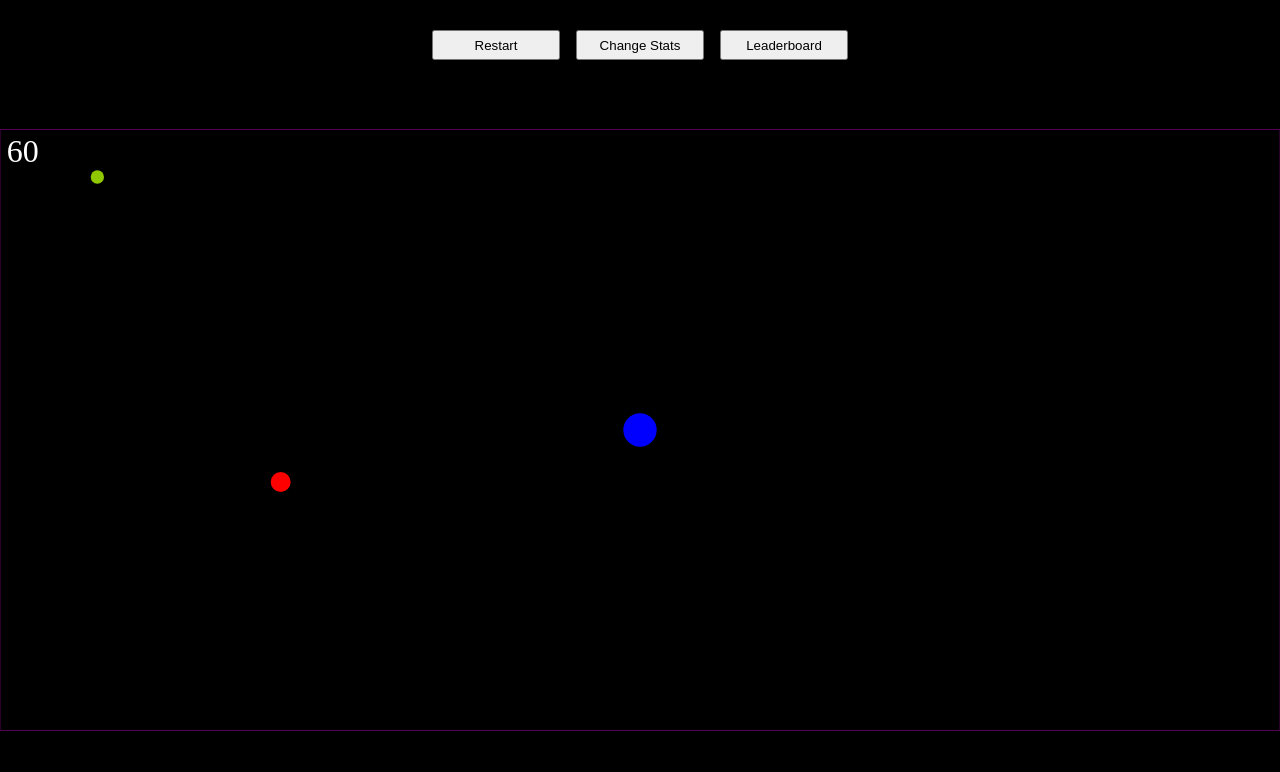
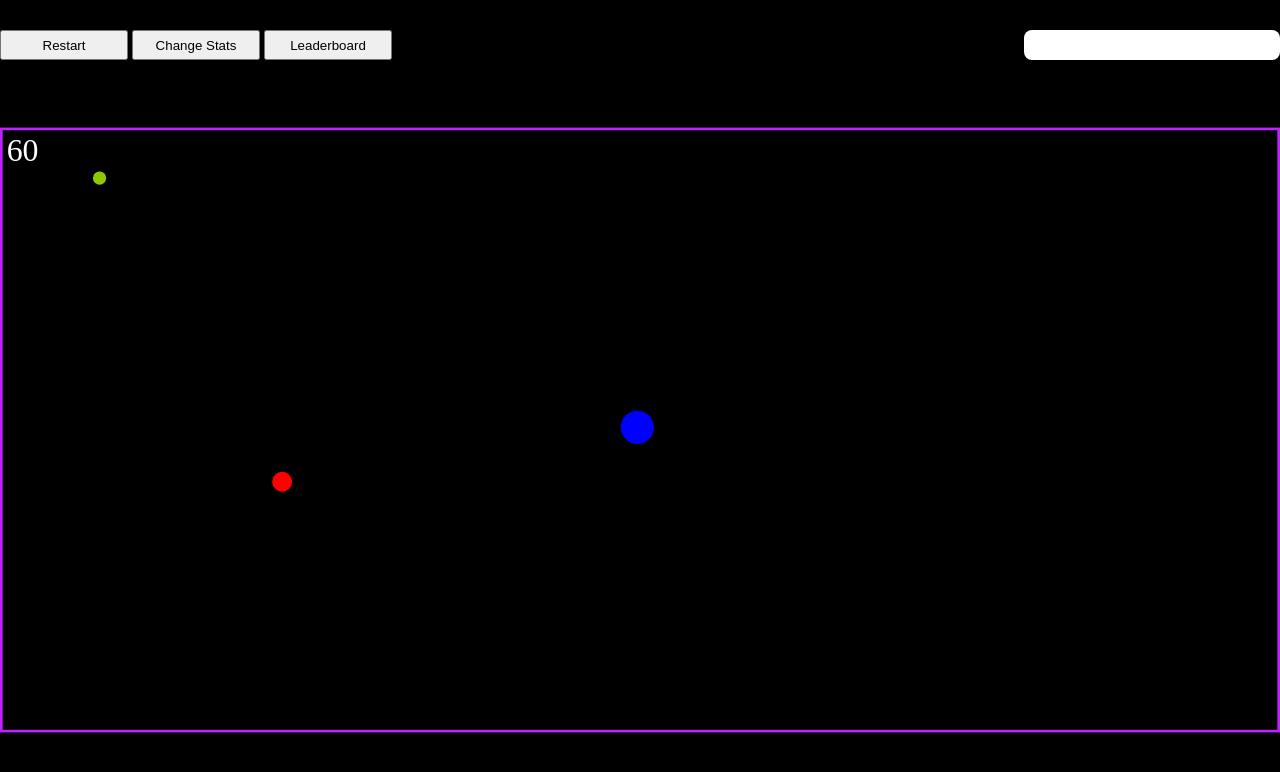
Before and after one commit to Reubunbun/Dots, a website built with webpack: page index.html in a window 1280 px wide. Built offline with nearby package versions, Linux system fonts and the light colour scheme.

Commit message:
Rainbow powerup effect

```diff
--- a/index.html
+++ b/index.html
@@ -7,9 +7,14 @@
     <body>
         <div class="container-main">
             <div class="container-UI" id="UI-bar">
-                <button id="btn-restart">Restart</button>
-                <button id="btn-change-stats">Change Stats</button>
-                <button id="btn-leaderboard">Leaderboard</button>
+                <div class="container-btns">
+                    <button id="btn-restart">Restart</button>
+                    <button id="btn-change-stats">Change Stats</button>
+                    <button id="btn-leaderboard">Leaderboard</button>
+                </div>
+                <div class="container-power-meter">
+                    <span id="power-meter"></span>
+                </div>
             </div>
             <canvas id="game-canvas" />
         </div>
--- a/src/index.ts
+++ b/src/index.ts
@@ -1,7 +1,13 @@
-import { type GameEndEventParams, EVENT_GAME_END } from './types/globals';
+import {
+    type GameEndEventParams,
+    type PowerChangeEventParams,
+    EVENT_GAME_END,
+    EVENT_POWER_CHANGE,
+} from './types/globals';
 declare global {
     interface DocumentEventMap {
         [EVENT_GAME_END]: CustomEvent<GameEndEventParams>;
+        [EVENT_POWER_CHANGE]: CustomEvent<PowerChangeEventParams>;
     }
 }
 
@@ -11,6 +17,7 @@ import Game from './lib/Game';
 const canvas = document.getElementById('game-canvas') as HTMLCanvasElement;
 const UIBar = document.getElementById('UI-bar') as HTMLDivElement;
 const btnRestart = document.getElementById('btn-restart') as HTMLButtonElement;
+const powerMeter = document.getElementById('power-meter') as HTMLSpanElement;
 let game = new Game(canvas);
 
 btnRestart.addEventListener('click', () => {
@@ -19,14 +26,22 @@ btnRestart.addEventListener('click', () => {
     game.start();
 });
 
+document.addEventListener(EVENT_POWER_CHANGE, e => {
+    powerMeter.style.transition = `width ${e.detail.transitionTime}ms ease`;
+    powerMeter.style.width = `${e.detail.percent}%`;
+});
 document.addEventListener(EVENT_GAME_END, e => {
+    powerMeter.style.width = '0%';
     console.log('GAME ENDED!', e.detail);
 });
 
 const callbackResize = () => {
     const UIHeight = UIBar.getBoundingClientRect().height;
     const heightToUse = (window.innerHeight - UIHeight) * 0.9
-    game.resize(window.innerWidth, heightToUse);
+    const screenXPadding = game.resize(window.innerWidth, heightToUse);
+    const UIWidth = window.innerWidth - (screenXPadding * 2);
+    UIBar.style.width = `${UIWidth}px`;
+    UIBar.style.paddingLeft = `${screenXPadding}px`;
 };
 callbackResize();
 window.addEventListener(
--- a/src/lib/Colour.ts
+++ b/src/lib/Colour.ts
@@ -1,4 +1,13 @@
 class Colour {
+    public static RED = new Colour(255, 0, 0, 1);
+    public static GREEN = new Colour(0, 255, 0, 1);
+    public static BLUE = new Colour(0, 0, 255, 1);
+    public static PINK = new Colour(255, 0, 255, 1);
+    public static YELLOW = new Colour(255, 255, 0, 1);
+    public static PURPLE = new Colour(128, 0, 255, 1);
+    public static TEAL = new Colour(0, 255, 255, 1);
+    public static ORANGE = new Colour(255, 128, 0, 1);
+
     private _r: number;
     private _g: number;
     private _b: number;
@@ -57,10 +66,10 @@ class Colour {
     ) : Colour
     {
         return new this(
-            from.r + (Math.abs(to.r - from.r) * percent),
-            from.g + (Math.abs(to.g - from.g) * percent),
-            from.b + (Math.abs(to.b - from.b) * percent),
-            from.a + (Math.abs(to.a - from.a) * percent),
+            from.r + ((to.r - from.r) * percent),
+            from.g + ((to.g - from.g) * percent),
+            from.b + ((to.b - from.b) * percent),
+            from.a + ((to.a - from.a) * percent),
         );
     }
 
@@ -68,6 +77,16 @@ class Colour {
     {
         return new this(colour.r, colour.g, colour.b, colour.a);
     }
+
+    equals(colour: Colour) : boolean
+    {
+        return (
+            colour.r === this._r &&
+            colour.g === this._g &&
+            colour.b === this._b &&
+            colour.a === this._a
+        );
+    }
 }
 
 export default Colour;
--- a/src/lib/Game.ts
+++ b/src/lib/Game.ts
@@ -1,14 +1,22 @@
-import { type GameEndEventParams, EVENT_GAME_END } from '../types/globals';
+import {
+    type GameEndEventParams,
+    type PowerChangeEventParams,
+    EVENT_GAME_END,
+    EVENT_POWER_CHANGE,
+} from '../types/globals';
 import Vector from './Vector';
 import Player from './entities/Player';
 import Obstacle from './entities/Obstacle';
 import Collectable from './entities/Collectable';
 
 class Game {
-    public static readonly REF_WIDTH = 1920;
-    public static readonly REF_HEIGHT = 903;
-
     private static readonly MIN_SPAWN_DIST_FROM_PLAYER = 200;
+    private static readonly BORDER_COLOUR = '#c022ff'
+    public static readonly BORDER_WIDTH = 4;
+    private static readonly REF_WIDTH = 1920 + (Game.BORDER_WIDTH * 2);
+    private static readonly REF_HEIGHT = 903 + (Game.BORDER_WIDTH * 2);
+    public static readonly STAGE_WIDTH = Game.REF_WIDTH - (Game.BORDER_WIDTH * 2);
+    public static readonly STAGE_HEIGHT = Game.REF_HEIGHT - (Game.BORDER_WIDTH * 2);
 
     private _ended: boolean = false;
     private _timeGameStart: number = Date.now();
@@ -28,7 +36,7 @@ class Game {
         this._context = canvas.getContext('2d');
 
         this._player = new Player(
-            new Vector(Game.REF_WIDTH / 2, Game.REF_HEIGHT / 2),
+            new Vector(Game.STAGE_WIDTH / 2, Game.STAGE_HEIGHT / 2),
         );
 
         const firstObstacle = new Obstacle(
@@ -41,7 +49,7 @@ class Game {
         );
     }
 
-    resize(screenWidth: number, screenHeight: number) : void
+    resize(screenWidth: number, screenHeight: number) : number
     {
         this._canvas.style.width = `${screenWidth}px`;
         this._canvas.style.height = `${screenHeight}px`;
@@ -52,11 +60,12 @@ class Game {
             screenWidth / Game.REF_WIDTH,
             screenHeight / Game.REF_HEIGHT,
         );
+        const screenXPadding = (this._canvas.width - Game.REF_WIDTH * scaleFitNative) / 2;
 
         this._context.setTransform(
             scaleFitNative, 0,
             0, scaleFitNative,
-            (this._canvas.width - Game.REF_WIDTH * scaleFitNative) / 2,
+            screenXPadding,
             (this._canvas.height - Game.REF_HEIGHT * scaleFitNative) / 2,
         );
 
@@ -65,6 +74,8 @@ class Game {
         } else {
             this._context.imageSmoothingEnabled = false;
         }
+
+        return screenXPadding;
     }
 
     start() : void
@@ -114,14 +125,19 @@ class Game {
         const deltaTime = (frameTime - this._lastFrameTime) / 1000;
         this._lastFrameTime = frameTime;
 
-        // Drawings sometimes bleed over the edge of the game area, so paint
-        // over the areas around with black first
+        // Background
         this._context.fillStyle = 'black';
         this._context.fillRect(-100, -100, Game.REF_WIDTH + 200, Game.REF_HEIGHT + 200);
 
-        this._context.fillRect(0, 0, Game.REF_WIDTH, Game.REF_HEIGHT);
-        this._context.strokeStyle = 'purple';
-        this._context.strokeRect(0, 1, Game.REF_WIDTH, Game.REF_HEIGHT -2);
+        // Border
+        this._context.strokeStyle = Game.BORDER_COLOUR;
+        this._context.lineWidth = Game.BORDER_WIDTH;
+        this._context.strokeRect(
+            Game.BORDER_WIDTH / 2,
+            Game.BORDER_WIDTH / 2,
+            Game.REF_WIDTH - Game.BORDER_WIDTH,
+            Game.REF_HEIGHT - Game.BORDER_WIDTH,
+        );
         this._context.strokeStyle = 'none';
 
         this._context.fillStyle = 'white';
@@ -152,9 +168,20 @@ class Game {
                     this._collectablesCollected++;
                     this._player.addCharge();
 
+                    document.dispatchEvent(new CustomEvent<PowerChangeEventParams>(
+                        EVENT_POWER_CHANGE,
+                        {
+                            detail: {
+                                percent: this._player.getChargePercent(),
+                                transitionTime: 750,
+                            },
+                        }
+                    ));
+
                     this._collectable.resetPosition(this._getRandomPositionToSpawn(
                         Collectable.RADIUS,
                     ));
+                    console.log('new collectable position:', this._collectable.position);
                     this._allObstacles.add(
                         new Obstacle(
                             this._getRandomPositionToSpawn(Obstacle.RADIUS),
@@ -175,21 +202,34 @@ class Game {
             this._context.fill();
         }
 
+        if (this._player.inPowerup()) {
+            document.dispatchEvent(new CustomEvent<PowerChangeEventParams>(
+                EVENT_POWER_CHANGE,
+                {
+                    detail: {
+                        percent: this._player.getChargePercent(),
+                        transitionTime: 100,
+                    },
+                }
+            ));
+        }
+
         this._animationId = requestAnimationFrame(this._nextFrame.bind(this));
     }
 
     private _getRandomPositionToSpawn(entityRadius: number) : Vector
     {
+        const minX = Game.BORDER_WIDTH + entityRadius;
+        const maxX = Game.STAGE_WIDTH + Game.BORDER_WIDTH - entityRadius;
+        const minY = Game.BORDER_WIDTH + entityRadius;
+        const maxY = Game.STAGE_HEIGHT + Game.BORDER_WIDTH - entityRadius;
+
         const randomPosition = new Vector(
             Math.floor(
-                Math.random() *
-                    (Game.REF_WIDTH - (2 * entityRadius) + 1) +
-                    entityRadius,
+                Math.random() * (maxX - minX + 1) + minX,
             ),
             Math.floor(
-                Math.random() *
-                    (Game.REF_HEIGHT - (2 * entityRadius) + 1) +
-                    entityRadius,
+                Math.random() * (maxY - minY + 1) + minY,
             ),
         );
 
--- a/src/lib/entities/Abstract.ts
+++ b/src/lib/entities/Abstract.ts
@@ -1,5 +1,6 @@
 import Vector from '../Vector';
 import Colour from '../Colour';
+import Game from '../Game';
 
 abstract class Entity {
     protected _velocity: Vector = new Vector();
@@ -59,7 +60,17 @@ abstract class Entity {
         this._velocity = velocity;
     }
 
-    _move(deltaTime: number) : void
+    protected _clampToStage() : void
+    {
+        this._position.clampSelf(
+            Game.BORDER_WIDTH + this._radius,
+            Game.STAGE_WIDTH + Game.BORDER_WIDTH - this._radius,
+            Game.BORDER_WIDTH + this._radius,
+            Game.STAGE_HEIGHT + Game.BORDER_WIDTH - this._radius,
+        )
+    }
+
+    protected _move(deltaTime: number) : void
     {
         this._position.addSelf(
             this._velocity
--- a/src/lib/entities/Obstacle.ts
+++ b/src/lib/entities/Obstacle.ts
@@ -39,25 +39,21 @@ class Obstacle extends Entity {
 
         this._spawnFrames = Math.max(this._spawnFrames - deltaTime, 0);
         if (this._spawnFrames > 0) {
-            this._colour = Colour.lerp(
-                new Colour(255, 0, 0, 0),
-                new Colour(255, 0, 0, 1),
-                1 - (this._spawnFrames / Obstacle.SPAWN_TIME),
-            );
+            // this._colour = Colour.lerp(
+            //     new Colour(255, 0, 0, 0),
+            //     new Colour(255, 0, 0, 1),
+            //     1 - (this._spawnFrames / Obstacle.SPAWN_TIME),
+            // );
+            this._colour =  new Colour(255, 0, 0, 1);
         }
 
         if (
-            this._position.x < this._radius ||
-            this._position.x > (Game.REF_WIDTH - this._radius) ||
-            this._position.y < this._radius ||
-            this._position.y > (Game.REF_HEIGHT - this._radius)
+            this._position.x < (Game.BORDER_WIDTH + this._radius) ||
+            this._position.x > (Game.STAGE_WIDTH + Game.BORDER_WIDTH - this._radius) ||
+            this._position.y < (Game.BORDER_WIDTH + this._radius) ||
+            this._position.y > (Game.STAGE_HEIGHT + Game.BORDER_WIDTH - this._radius)
         ) {
-            this._position.clampSelf(
-                this._radius,
-                Game.REF_WIDTH - this._radius,
-                this._radius,
-                Game.REF_HEIGHT - this._radius,
-            );
+            this._clampToStage();
             this._velocity.multSelf(-1);
         }
     }
--- a/src/lib/entities/Player.ts
+++ b/src/lib/entities/Player.ts
@@ -1,17 +1,21 @@
 import Vector from '../Vector';
 import Colour from '../Colour';
 import Entity from './Abstract';
-import Game from '../Game';
 import InputManager from '../InputManager';
 
 class Player extends Entity {
     private static readonly MAX_VELOCITY = 5;
     private static readonly DRAG = 0.9;
-    private static readonly CHARGE_NEEDED = 8;
+    private static readonly CHARGE_NEEDED = 1;
     private static readonly POWERUP_TIME = 3.5;
+    private static readonly POWERUP_COLOUR_ROTATIONS = 10;
+    private static readonly TIME_PER_POWERUP_COLOUR =
+        Player.POWERUP_TIME / Player.POWERUP_COLOUR_ROTATIONS;
 
     private _chargeAmount: number = 0;
     private _powerupRemaining: number = 0;
+    private _powerupColours: Array<Colour>;
+    private _timeInPowerupColour: number = 0;
     private _baseColour: Colour;
 
     constructor(
@@ -26,11 +30,46 @@ class Player extends Entity {
 
     nextFrame(deltaTime: number) : void
     {
-        this._powerupRemaining = Math.max(0, this._powerupRemaining - deltaTime);
         if (this.inPowerup()) {
-            const [second, decimal] = String(this._powerupRemaining).split('.');
-            this._colour = new Colour(0, 255, 0, 1);
+            // Lerp between random colours to create rainbow effect
+            this._timeInPowerupColour = Math.max(this._timeInPowerupColour - deltaTime, 0);
+            this._powerupRemaining = Math.max(this._powerupRemaining - deltaTime, 0);
+
+            if (
+                !this._powerupColours.length ||
+                this._timeInPowerupColour === 0
+            ) {
+                const currColour = !this._powerupColours.length
+                    ? this._baseColour
+                    : this._powerupColours[1];
+
+                const possibleColours = [
+                    Colour.RED,
+                    Colour.GREEN,
+                    Colour.BLUE,
+                    Colour.PINK,
+                    Colour.YELLOW,
+                    Colour.PURPLE,
+                    Colour.TEAL,
+                    Colour.ORANGE,
+                ].filter(c => !c.equals(currColour));
+                const nextColour = possibleColours[
+                    Math.floor(Math.random() * possibleColours.length)
+                ];
+
+                this._powerupColours = [currColour, nextColour];
+                this._timeInPowerupColour = Player.TIME_PER_POWERUP_COLOUR;
+            }
+
+            const [currColour, nextColour] = this._powerupColours;
+
+            this._colour = Colour.lerp(
+                currColour,
+                nextColour,
+                1 - (this._timeInPowerupColour / Player.TIME_PER_POWERUP_COLOUR),
+            );
         } else {
+            this._powerupColours = [];
             this._colour = this._baseColour;
         }
 
@@ -59,13 +98,7 @@ class Player extends Entity {
 
         this._velocity.multSelf(Player.DRAG);
         this._move(deltaTime);
-
-        this._position.clampSelf(
-            this._radius,
-            Game.REF_WIDTH - this._radius,
-            this._radius,
-            Game.REF_HEIGHT - this._radius,
-        );
+        this._clampToStage();
     }
 
     addCharge() : void
@@ -77,6 +110,16 @@ class Player extends Entity {
         }
     }
 
+    getChargePercent() : number
+    {
+        if (this.inPowerup()) {
+            const remaining = (this._powerupRemaining / Player.POWERUP_TIME);
+            return remaining < 0.01 ? 0 : remaining * 100;
+        }
+
+        return (this._chargeAmount / Player.CHARGE_NEEDED) * 100;
+    }
+
     inPowerup() : boolean
     {
         return this._powerupRemaining > 0;
--- a/src/styles.css
+++ b/src/styles.css
@@ -23,14 +23,37 @@ body {
 .container-UI {
     width: 100%;
     display: flex;
-    justify-content: center;
+    justify-content: space-between;
     align-items: flex-end;
     gap: 1rem;
 }
-.container-UI button {
+
+.container-UI .container-btns {
     height: 50%;
+    width: 50%;
+}
+.container-UI .container-btns button {
+    height: 100%;
     width: 8rem;
     cursor: pointer;
+}
+
+.container-UI .container-power-meter {
+    --border-radius: .5rem;
+
+    width: 20%;
+    height: 50%;
+    background-color: white;
+    border-radius: var(--border-radius);
+}
+
+.container-UI .container-power-meter #power-meter {
+    background-color: limegreen;
+    display: inline-block;
+    height: 100%;
+    width: 0%;
+    border-bottom-left-radius: var(--border-radius);
+    border-top-left-radius: var(--border-radius);
 }
 
 #game-canvas {
--- a/src/types/globals.ts
+++ b/src/types/globals.ts
@@ -1,7 +1,12 @@
 export const EVENT_GAME_END = 'gameEnd';
-
 export interface GameEndEventParams {
     time: number;
     collected: number;
     score: number;
-}
+};
+
+export const EVENT_POWER_CHANGE = 'powerChange';
+export interface PowerChangeEventParams {
+    percent: number;
+    transitionTime: number;
+};
```
